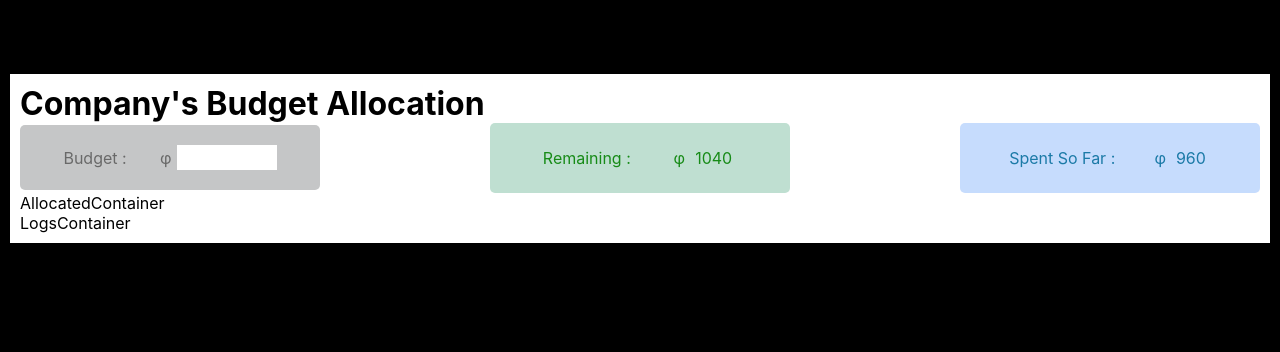
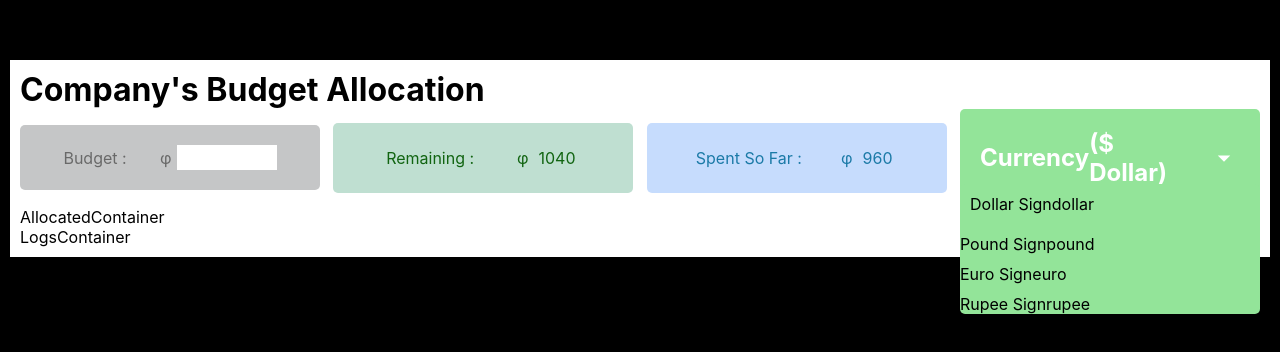
Before and after one commit to majid-hatami-maleki/IBM-project, a React (Create React App) app: page / in a window 1280 px wide. Shown: the part 242-594 px from the top of the page. Built offline with nearby package versions, Linux system fonts and the light colour scheme.

Commit message:
styling currency subclass menu

```diff
--- /dev/null
+++ b/src/components/CurrencyMenu/CurrenciesMenu.css
@@ -0,0 +1,62 @@
+.CurrenciesMenu {
+  width: 300px;
+  background-color: #93e499;
+  list-style-type: none;
+  position: relative;
+  padding: 20px;
+  border-radius: 5px;
+  color: white;
+}
+.CurrenciesMenu-title-li {
+  display: flex;
+  justify-content: space-between;
+  align-items: center;
+  flex-direction: row;
+  /*display flex*/
+  text-transform: capitalize;
+}
+.CurrenciesMenu-title-staticTitle {
+  width: 80%;
+  display: flex;
+  justify-content: space-between;
+  align-items: center;
+  flex-direction: row;
+  /*display flex*/
+}
+.CurrenciesMenu-openMenu-btn {
+  background-color: transparent;
+  display: flex;
+  justify-content: center;
+  align-items: center;
+  flex-direction: row;
+  /*display flex*/
+  cursor: pointer;
+  font-size: 30px;
+  border: 1px solid transparent;
+  color: white;
+}
+.CurrenciesMenu-submenu {
+  width: 100%;
+  position: absolute;
+  background-color: #93e499;
+  list-style-type: none;
+  left: 0;
+  top: 75px;
+  display: flex;
+  justify-content: center;
+  align-items: flex-start;
+  flex-direction: column;
+  /*display flex*/
+  border-radius: 5px;
+  z-index: 99;
+  color: black;
+  gap: 10px;
+}
+.CurrenciesMenu-submenu-items {
+  width: 100%;
+  cursor: pointer;
+  padding: 10px;
+}
+.CurrenciesMenu-submenu-items:hover {
+  background-color: white;
+}
--- /dev/null
+++ b/src/components/CurrencyMenu/CurrenciesMenu.js
@@ -0,0 +1,38 @@
+import React from 'react'
+import './CurrenciesMenu.css'
+import { MdOutlineArrowDropDown } from 'react-icons/md'
+function CurrenciesMenu() {
+    return (
+        <ul className='CurrenciesMenu'>
+            <li className='CurrenciesMenu-title-li'>
+                <h2 className='CurrenciesMenu-title-staticTitle'>
+                    currency
+                    <span className='CurrenciesMenu-title-dynamicTitle'>
+                        ($ dollar)
+                    </span>
+                </h2>
+                <button className='CurrenciesMenu-openMenu-btn'><MdOutlineArrowDropDown /></button>
+                <ul className='CurrenciesMenu-submenu'>
+                    <li className='CurrenciesMenu-submenu-items'>
+                        <span className='CurrenciesMenu-submenu-currencySigns'>dollar sign</span>
+                        <span className='CurrenciesMenu-submenu-currencyName'>dollar</span>
+                    </li>
+                    <li>
+                        <span>pound sign</span>
+                        <span>pound</span>
+                    </li>
+                    <li>
+                        <span>euro sign</span>
+                        <span>euro</span>
+                    </li>
+                    <li>
+                        <span>rupee sign</span>
+                        <span>rupee</span>
+                    </li>
+                </ul>
+            </li>
+        </ul>
+    )
+}
+
+export default CurrenciesMenu
--- a/src/components/budget/BudgetContainer.css
+++ b/src/components/budget/BudgetContainer.css
@@ -34,7 +34,7 @@
   color: #696969;
 }
 .budget-item2 {
-  color: #178b17;
+  color: #116411;
 }
 .budget-item3 {
   color: #1b7aa7;
--- a/src/components/budget/BudgetContainer.js
+++ b/src/components/budget/BudgetContainer.js
@@ -1,6 +1,7 @@
 import React from 'react'
 import './BudgetContainer.css'
 import BudgetInfoBoxes from '../budgetBoxes/BudgetInfoBoxes'
+import CurrenciesMenu from '../CurrencyMenu/CurrenciesMenu'
 function BudgetContainer() {
     return (
         <div className='BudgetContainer'>
@@ -25,6 +26,7 @@ function BudgetContainer() {
                     <span className='budget-items-valuePart-value'>960</span>
                 </div>
             </BudgetInfoBoxes>
+            <CurrenciesMenu></CurrenciesMenu>
         </div>
     )
 }
```
